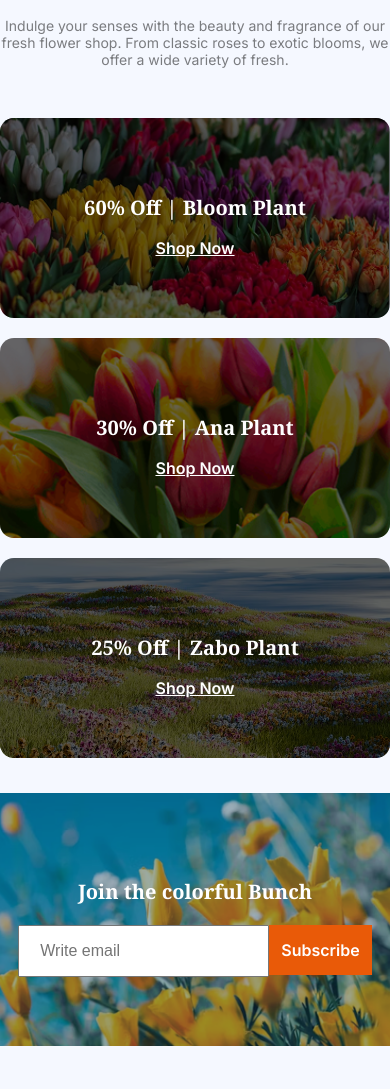
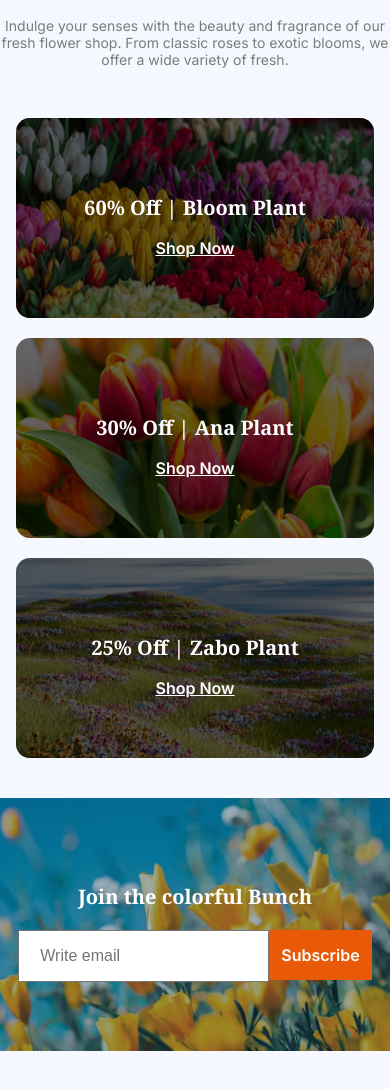
Before and after one commit to ASM-Muhammad/assignment02, a plain HTML site: page index.html in a window 390 px wide. Shown: the part 3191-4280 px from the top of the page. Drawn offline with Linux system fonts and the light colour scheme.

Commit message:
deals section margin reworked

```diff
--- a/index.html
+++ b/index.html
@@ -127,7 +127,7 @@
                 <h2 class="deals-h2 noto-serif-normal res-text-h2"><span class="orange-color">Latest</span>  Deals</h2>
                 <p class="inter-normal p-text light-dark-color res-text-p">Indulge your senses with the beauty and fragrance of our fresh flower shop. From classic roses to exotic blooms, we offer a wide variety of fresh.</p>
             </div>
-
+            <div class="res-margin">
             <div class="deals-image">
                 <div class="img1">
                     <div class="discount">
@@ -150,7 +150,7 @@
 
 
             </div>
-
+            </div>
         </section>
     </section>
 
--- a/styles/style.css
+++ b/styles/style.css
@@ -185,7 +185,6 @@ font-weight: 700;
     display: grid;
     height: 425px;
     gap: 25px 28px;
-    margin: 120px auto;
     grid-template-areas: "bloom zabo zabo"
                          "ana zabo zabo";
 
@@ -270,6 +269,7 @@ font-weight: 700;
 /* newsletter-section styles */
 
 .newsletter{
+    margin-top: 200px;
     height: 533px;
     background-image: url("../assets/news-letter-bg.png");
     background-repeat: no-repeat;
@@ -466,10 +466,14 @@ body{
     margin-top: 60px;
 }
 
+.res-margin{
+    margin: 0px 16px;
+}
 .deals-image{
-    display: block;
+    display: flex;
+    flex-direction: column;
     width: 100%;
-    height: 425px;
+    height: auto;
     gap: 0px;
     margin: 50px 0px 40px 0px;
 }
@@ -496,7 +500,7 @@ body{
 /* newsletter styles */
 .newsletter{
     height: 30vh;
-    margin-top: 250px;
+    margin-top: 40px;
     margin-bottom: 50px;
 }
 .sub-btn{
```
